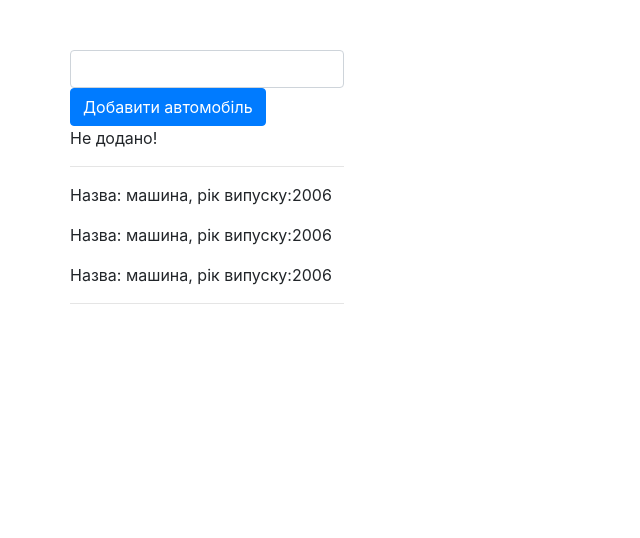
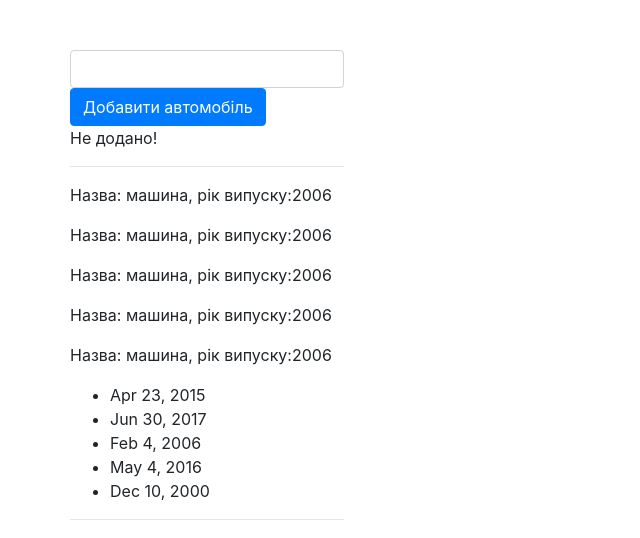
Before and after one commit to Yarovji/Angular, an Angular app: page / in a window 1280 px wide. Shown: the top 538 px of the page, without its empty margins (0-640 px from the left). Built offline with nearby package versions, Linux system fonts and the light colour scheme.

Commit message:
2 module done

```diff
--- a/src/app/cars/cars.component.html
+++ b/src/app/cars/cars.component.html
@@ -9,6 +9,11 @@
 <hr>
 <app-car *ngFor="let car of cars"></app-car>
 
+<ul>
+  <li *ngFor="let item of items">
+    {{item | date}}
+  </li>
+</ul>
 
 <hr>
 <!--
--- a/src/app/cars/cars.component.ts
+++ b/src/app/cars/cars.component.ts
@@ -10,7 +10,14 @@ export class CarsComponent implements OnInit {
   canAddCarStatus = false;
   // inputText = '';
   carName = '';
-  cars = ['Ford', 'Audi', 'BMW'];
+  cars = ['Ford', 'Audi', 'BMW', 'Renault', 'Skoda'];
+  items = [
+    new Date(2015, 3, 23),
+    new Date(2017, 5, 30),
+    new Date(2006, 1, 4),
+    new Date(2016, 4, 4),
+    new Date(2000, 11, 10)
+  ];
 
   constructor() { }
 
```
